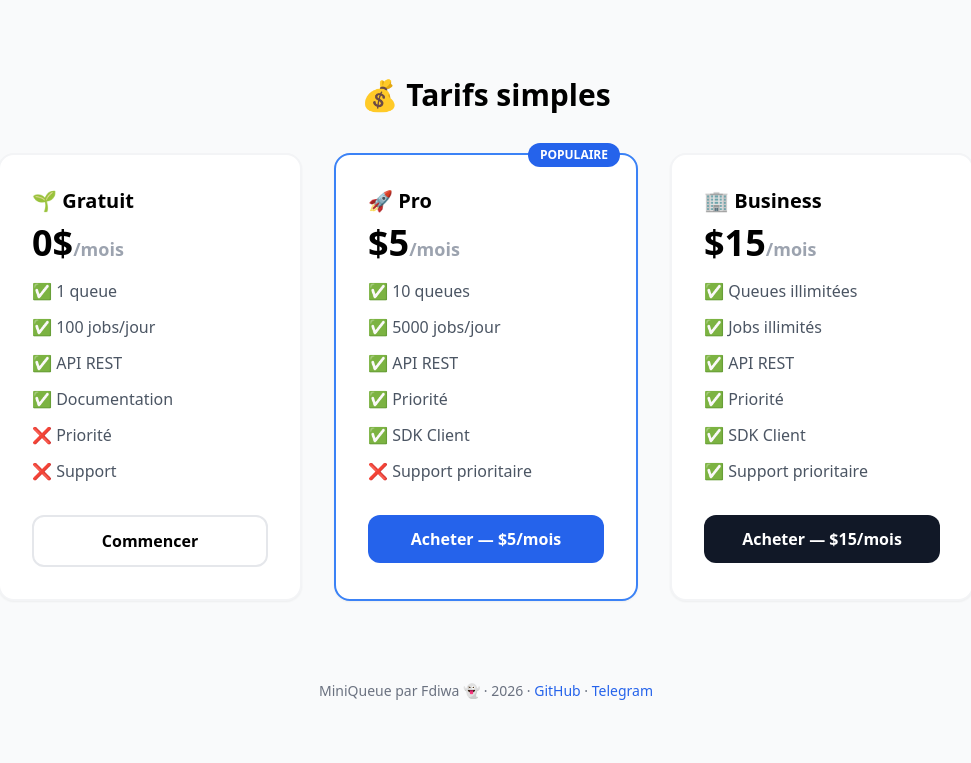
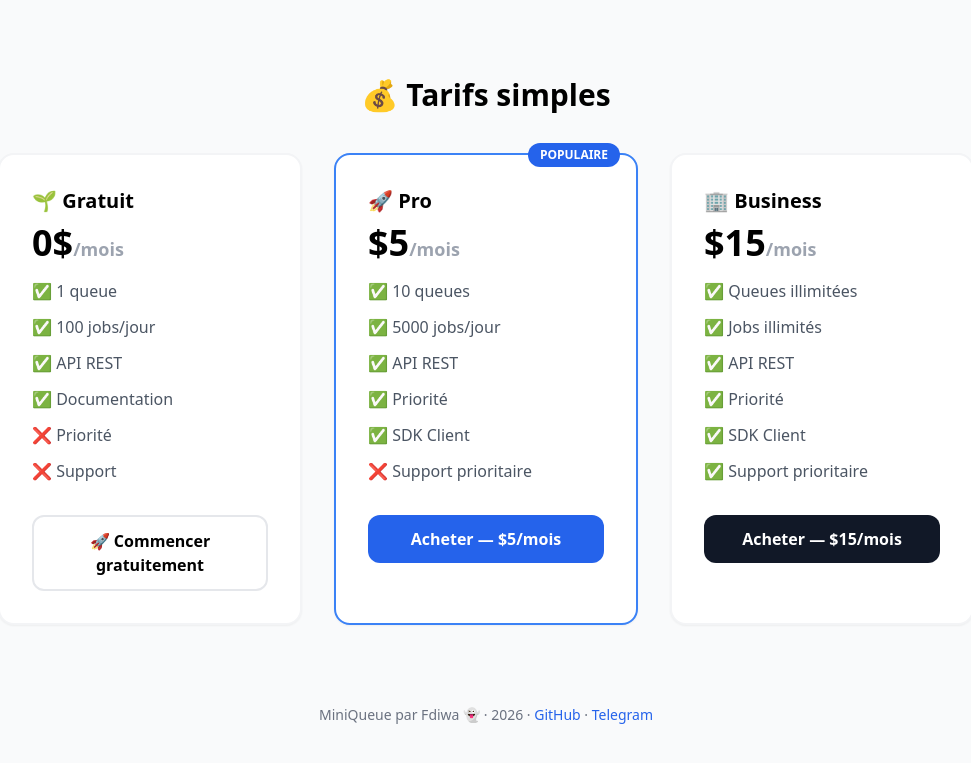
Before and after one commit to fdiwa-dev/miniqueue, a website: page docs/index.html in a window 1280 px wide. Shown: the part 1143-1906 px from the top of the page, without its empty margins (154-1125 px from the left). Drawn offline with nearby package versions, Linux system fonts and the light colour scheme.

Commit message:
Fix: free plan link to GitHub instead of broken miniqueue.com

```diff
--- a/docs/index.html
+++ b/docs/index.html
@@ -90,8 +90,8 @@
             <li>❌ Priorité</li>
             <li>❌ Support</li>
           </ul>
-          <a href="https://miniqueue.com" class="block text-center w-full py-3 border-2 border-gray-200 rounded-xl font-semibold hover:border-blue-600">
-            Commencer
+          <a href="https://github.com/fdiwa-dev/miniqueue" class="block text-center w-full py-3 border-2 border-gray-200 rounded-xl font-semibold hover:border-blue-600">
+            🚀 Commencer gratuitement
           </a>
         </div>
 
```
Also changed, not shown: landing/index.html (+2 -2 lines).
